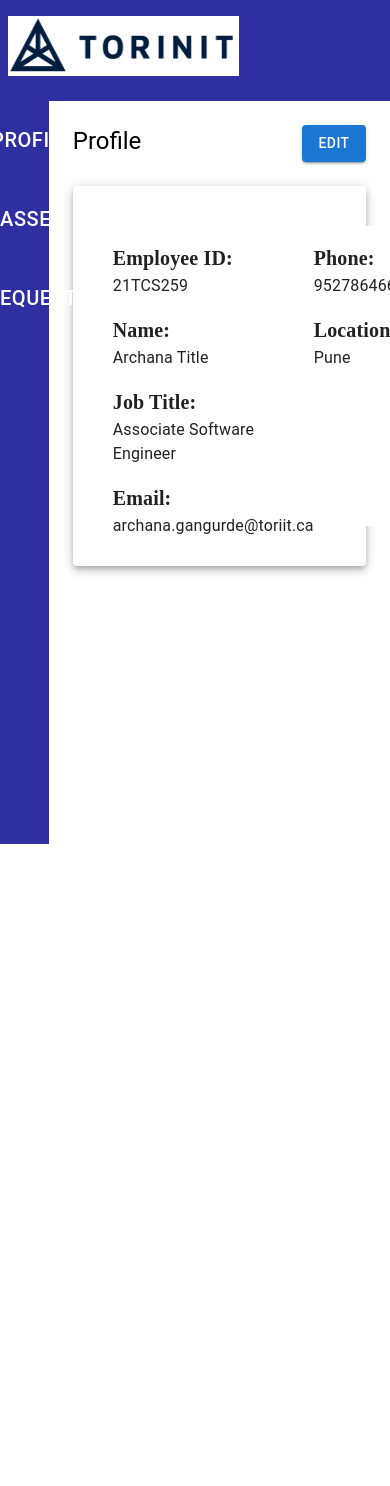
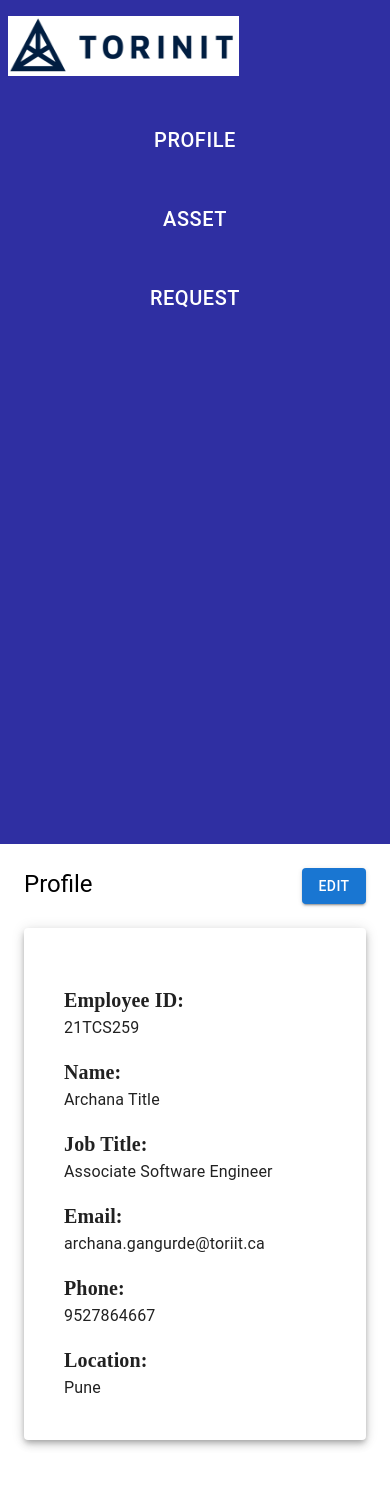
Before and after one commit to rohanattorinit/asset-management, a React (Create React App) app: page /employee/profile in a window 390 px wide. Before the commit the page ends 844 px from the top, so only its background shows below. Built offline with nearby package versions, Linux system fonts and the light colour scheme.

Commit message:
responsive sidebar and profile done

```diff
--- a/src/components/Sidebar/Sidebar.tsx
+++ b/src/components/Sidebar/Sidebar.tsx
@@ -3,7 +3,7 @@ import React from "react";
 import { Link } from "react-router-dom";
 export default function SideBar() {
   return (
-    <Grid item xs={1.5} sx={{ height: "88vh", bgcolor: "#2f2fa2" }}>
+    <Grid item xs={12} md={1.5} sx={{ height: "88vh", bgcolor: "#2f2fa2" }}>
       <Box display="flex" flexDirection="column" justifyContent="center">
         <Button
           sx={{ marginY: 2, fontSize: "20px", color: "white" }}
--- a/src/pages/employee/Profile.tsx
+++ b/src/pages/employee/Profile.tsx
@@ -8,8 +8,7 @@ export default function Profile() {
   return (
     <Grid container>
       <Sidebar />
-      <Grid item xs={10.5}>
-        <Box p={3}>
+      <Grid item xs={12} md={10.5} p={3}>
         <Box
           sx={{
             display: "flex",
@@ -20,7 +19,8 @@ export default function Profile() {
           <Button variant="contained">Edit</Button>
         </Box>
         <Paper sx={{ display: "flex", padding: 5, marginY: 3 }} elevation={5}>
-            <Box sx={{ width: 450, height: 300 }}>
+          <Grid container>
+            <Grid item xs={12} md={4}>
               <Typography
                 fontFamily="serif"
                 fontWeight="bold"
@@ -59,14 +59,9 @@ export default function Profile() {
                   archana.gangurde@toriit.ca
                 </Typography>
               </Typography>
-            </Box>
-            <Box
-              sx={{
-                width: 300,
-                height: 300,
-                backgroundColor: "white",
-              }}
-            >
+            </Grid>
+
+            <Grid item xs={12} md={8}>
               <Typography
                 fontFamily="serif"
                 fontWeight="bold"
@@ -84,50 +79,9 @@ export default function Profile() {
                 Location:
                 <Typography variant="body1">Pune</Typography>
               </Typography>
-            </Box>
+            </Grid>
+          </Grid>
         </Paper>
-          {/* <h3>profile</h3>
-        <Grid container>
-          <Grid
-            sx={{
-              display: "flex",
-              justifyContent: "center",
-              width: "250px",
-              height: "244px",
-              border: "2px solid black",
-              backgroundColor: "#CBCBCB",
-              alignContent: "center",
-            }}
-          >
-            <PersonIcon
-              sx={{
-                width: 100,
-                height: 100,
-                marginTop: 7,
-              }}
-            ></PersonIcon>
-          </Grid>
-          <Grid
-            sx={{
-              marginLeft: "20px",
-              alignItems: "center",
-            }}
-          >
-            <Typography variant="h6">Employee ID:{"21TCS259"}</Typography>
-            <Typography variant="h6">Name:{"ARCHANA"}</Typography>
-            <Typography variant="h6">
-              Job Title:{"Associate Software Engineer"}
-            </Typography>
-            <Typography variant="h6">
-              E-mail:{"archana.gangurde@toriit.ca"}
-            </Typography>
-            <Typography variant="h6">Phone:{"9783125154"}</Typography>
-            <Typography variant="h6">Location:{"Pune"}</Typography>
-          </Grid>
-          <Button variant="contained">Edit</Button>
-        </Grid>
-       */}
-        </Box>
       </Grid>
     </Grid>
   );
```
Lines whose indentation alone changed are shown as unchanged.
